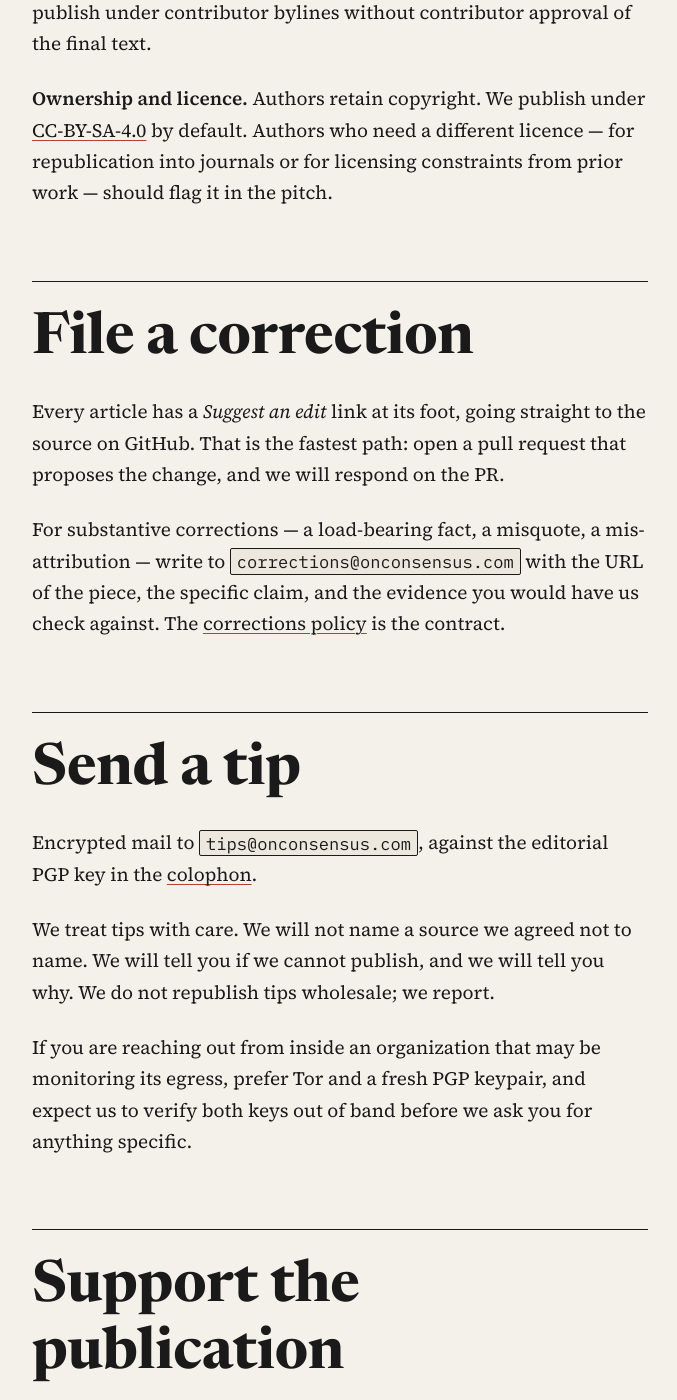
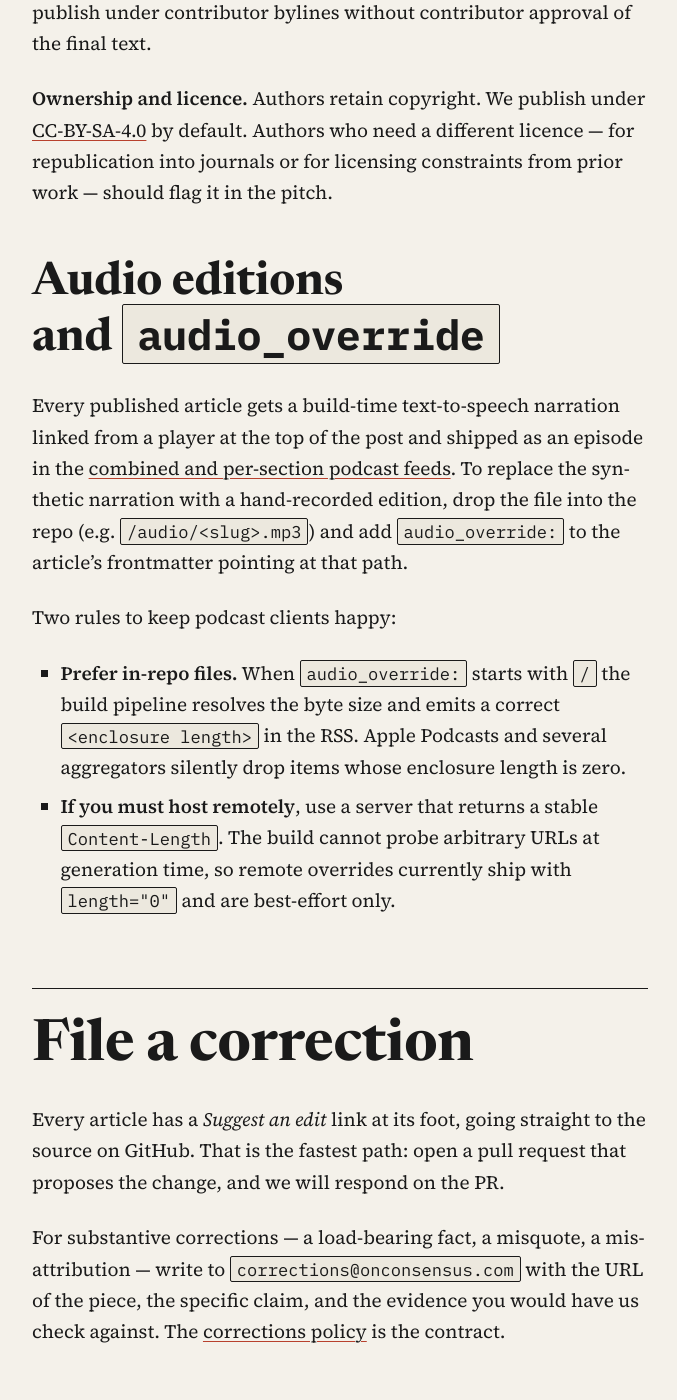
Before and after one commit to onConsensus/website, a Jekyll site: the page built from _pages/contribute.md, in a window 1280 px wide and 1400 px high, scrolled down 2212 px. Shown: the whole window, without its empty margins (300-977 px from the left). Built offline with Jekyll 4.4.1, drawn with Linux system fonts in a browser that asks for light colours.

Commit message:
Add documentation for audio override files and remote hosting rules
Document the `audio_override` frontmatter parameter in `contribute.md`, explaining how to use local audio files and the implications of using remote URLs for podcast enclosures.

Replit-Commit-Author: Agent
Replit-Commit-Session-Id: 1d345f15-541e-448b-8b40-e8bd60b20ddc
Replit-Commit-Checkpoint-Type: full_checkpoint
Replit-Commit-Event-Id: 7e4afd1a-c7c0-4f13-a533-5e2f1e02da3e
Replit-Commit-Screenshot-Url: https://storage.googleapis.com/screenshot-production-us-central1/0a3abf27-d183-47a1-beb4-9239827b2989/1d345f15-541e-448b-8b40-e8bd60b20ddc/cT1F5dN
Replit-Helium-Checkpoint-Created: true

```diff
--- a/_pages/contribute.md
+++ b/_pages/contribute.md
@@ -63,6 +63,26 @@ under [CC-BY-SA-4.0](/colophon/#licensing) by default. Authors who
 need a different licence — for republication into journals or for
 licensing constraints from prior work — should flag it in the pitch.
 
+### Audio editions and `audio_override`
+
+Every published article gets a build-time text-to-speech narration
+linked from a player at the top of the post and shipped as an episode
+in the [combined and per-section podcast feeds](/podcast/). To replace
+the synthetic narration with a hand-recorded edition, drop the file
+into the repo (e.g. `/audio/<slug>.mp3`) and add `audio_override:` to
+the article's frontmatter pointing at that path.
+
+Two rules to keep podcast clients happy:
+
+- **Prefer in-repo files.** When `audio_override:` starts with `/`
+  the build pipeline resolves the byte size and emits a correct
+  `<enclosure length>` in the RSS. Apple Podcasts and several
+  aggregators silently drop items whose enclosure length is zero.
+- **If you must host remotely**, use a server that returns a stable
+  `Content-Length`. The build cannot probe arbitrary URLs at
+  generation time, so remote overrides currently ship with
+  `length="0"` and are best-effort only.
+
 ## File a correction
 
 Every article has a *Suggest an edit* link at its foot, going
```
